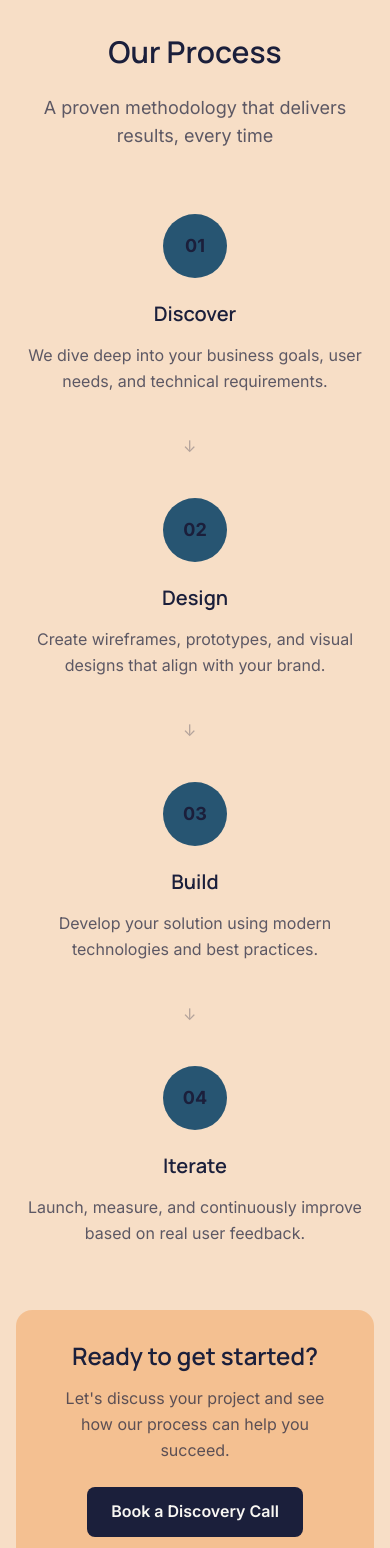
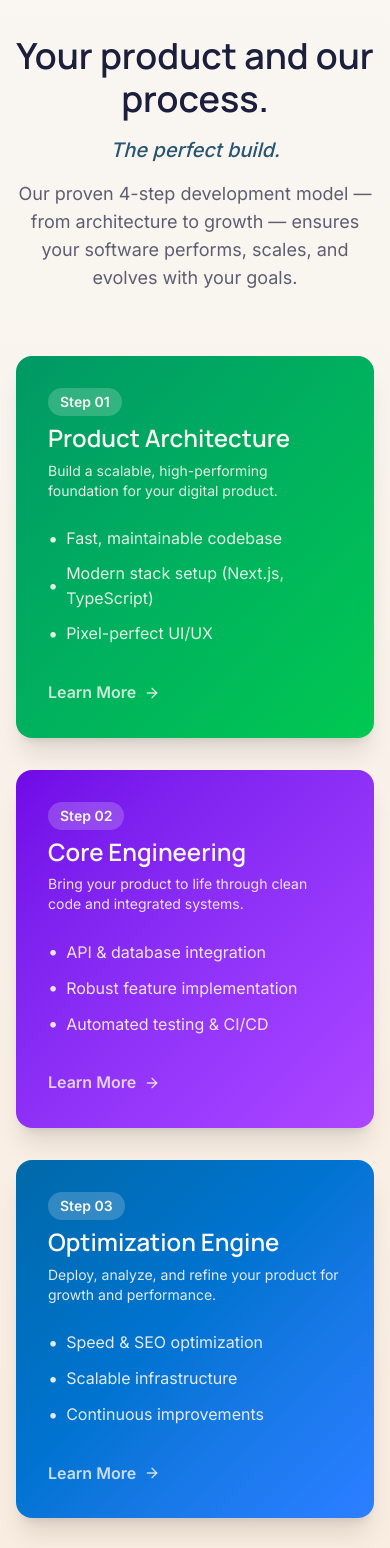
Before and after one commit to benthuro21/NorthHighDigital, a Next.js app: page / in a window 390 px wide. Shown: the part 4960-6508 px from the top of the page. Built offline with nearby package versions, Linux system fonts and the light colour scheme.

Commit message:
updated process section :)

```diff
--- a/src/app/(site)/_components/process.tsx
+++ b/src/app/(site)/_components/process.tsx
@@ -2,11 +2,67 @@
 
 import { motion } from "framer-motion";
 import { siteConfig } from "@/site.config";
+import { ArrowRight } from "lucide-react";
 
 export function Process() {
+  const steps = [
+    {
+      id: "Step 01",
+      title: "Product Architecture",
+      subtitle:
+        "Build a scalable, high-performing foundation for your digital product.",
+      color: "from-emerald-600 to-green-500",
+      results: [
+        "Fast, maintainable codebase",
+        "Modern stack setup (Next.js, TypeScript)",
+        "Pixel-perfect UI/UX",
+      ],
+    },
+    {
+      id: "Step 02",
+      title: "Core Engineering",
+      subtitle:
+        "Bring your product to life through clean code and integrated systems.",
+      color: "from-violet-700 to-purple-500",
+      results: [
+        "API & database integration",
+        "Robust feature implementation",
+        "Automated testing & CI/CD",
+      ],
+    },
+    {
+      id: "Step 03",
+      title: "Optimization Engine",
+      subtitle:
+        "Deploy, analyze, and refine your product for growth and performance.",
+      color: "from-sky-700 to-blue-500",
+      results: [
+        "Speed & SEO optimization",
+        "Scalable infrastructure",
+        "Continuous improvements",
+      ],
+    },
+    {
+      id: "Step 04",
+      title: "Continuous Partnership",
+      subtitle:
+        "Ongoing improvements, updates, and scaling as your goals evolve.",
+      color: "from-indigo-700 to-indigo-500",
+      results: [
+        "Monthly maintenance & support",
+        "Feature expansion & new releases",
+        "Growth analytics & insights",
+      ],
+    },
+  ];
+
   return (
-    <section id="process" className="py-24 bg-muted/30">
+    <section
+      id="process"
+      className="py-24 bg-gradient-to-b from-background to-muted/20"
+    >
       <div className="max-w-7xl mx-auto px-4 sm:px-6 lg:px-8">
+        {/* Header */}
         <motion.div
           initial={{ opacity: 0, y: 20 }}
           whileInView={{ opacity: 1, y: 0 }}
@@ -14,82 +70,80 @@ export function Process() {
           viewport={{ once: true }}
           className="text-center mb-16"
         >
-          <h2 className="text-3xl sm:text-4xl lg:text-5xl font-bold font-heading mb-6">
-            Our Process
+          <h2 className="text-4xl sm:text-5xl font-bold font-heading mb-4">
+            Your product and our process.
           </h2>
-          <p className="text-lg text-foreground/70 max-w-2xl mx-auto font-body">
-            A proven methodology that delivers results, every time
+          <p className="text-xl text-accent font-medium italic">
+            The perfect build.
+          </p>
+          <p className="text-lg text-foreground/70 max-w-2xl mx-auto mt-4 font-body">
+            Our proven 4-step development model — from architecture to growth —
+            ensures your software performs, scales, and evolves with your goals.
           </p>
         </motion.div>
 
-        <div className="relative">
-          {/* Connection line for desktop */}
-          <div className="hidden lg:block absolute top-1/2 left-0 right-0 h-0.5 bg-border transform -translate-y-1/2" />
-
-          <div className="grid grid-cols-1 md:grid-cols-2 lg:grid-cols-4 gap-8 lg:gap-4">
-            {siteConfig.process.map((step, index) => (
+        {/* Steps */}
+        <div className="grid grid-cols-1 md:grid-cols-2 lg:grid-cols-4 gap-8">
+          {steps.map((step, index) => (
             <motion.div
-                key={step.step}
+              key={step.id}
               initial={{ opacity: 0, y: 20 }}
               whileInView={{ opacity: 1, y: 0 }}
               transition={{ duration: 0.6, delay: index * 0.1 }}
               viewport={{ once: true }}
-                className="relative"
+              whileHover={{ y: -8 }}
+              className={`rounded-2xl p-8 text-background bg-gradient-to-br ${step.color} shadow-xl flex flex-col justify-between`}
             >
-                {/* Step number circle */}
-                <div className="flex items-center justify-center mb-6">
-                  <motion.div
-                    whileHover={{ scale: 1.1 }}
-                    className="relative w-16 h-16 bg-accent rounded-full flex items-center justify-center z-10"
-                  >
-                    <span className="text-foreground font-bold text-lg">
-                      {step.step}
+              <div>
+                <div className="flex items-center gap-2 mb-2">
+                  <span className="text-sm font-semibold bg-background/20 px-3 py-1 rounded-full">
+                    {step.id}
                   </span>
-                  </motion.div>
                 </div>
+                <h3 className="text-2xl font-semibold mb-2">{step.title}</h3>
+                <p className="text-background/90 text-sm mb-6">
+                  {step.subtitle}
+                </p>
 
-                {/* Content */}
-                <div className="text-center lg:text-left">
-                  <h3 className="text-xl font-semibold font-heading mb-4">
-                    {step.title}
-                  </h3>
-                  <p className="text-foreground/70 font-body leading-relaxed">
-                    {step.description}
-                  </p>
+                <div className="space-y-2 text-background/90">
+                  {step.results.map((result, i) => (
+                    <div key={i} className="flex items-center gap-2">
+                      <span className="text-lg">•</span>
+                      <span>{result}</span>
                     </div>
-
-                {/* Arrow for mobile */}
-                {index < siteConfig.process.length - 1 && (
-                  <div className="lg:hidden flex justify-center mt-8 mb-4">
-                    <motion.div
-                      animate={{ y: [0, 8, 0] }}
-                      transition={{ duration: 2, repeat: Infinity }}
-                      className="w-6 h-6 text-foreground/30"
-                    >
-                      ↓
-                    </motion.div>
-                  </div>
-                )}
-              </motion.div>
                   ))}
                 </div>
               </div>
 
-        {/* Bottom CTA */}
+              <motion.a
+                href={siteConfig.company.calendlyLink}
+                target="_blank"
+                rel="noopener noreferrer"
+                whileHover={{ scale: 1.05 }}
+                whileTap={{ scale: 0.95 }}
+                className="inline-flex items-center gap-2 text-background/80 font-semibold mt-8"
+              >
+                Learn More <ArrowRight className="w-4 h-4" />
+              </motion.a>
+            </motion.div>
+          ))}
+        </div>
+
+        {/* CTA */}
         <motion.div
           initial={{ opacity: 0, y: 20 }}
           whileInView={{ opacity: 1, y: 0 }}
           transition={{ duration: 0.6, delay: 0.4 }}
           viewport={{ once: true }}
-          className="text-center mt-16"
+          className="text-center mt-20"
         >
-          <div className="bg-muted/50 rounded-2xl p-8 max-w-2xl mx-auto">
+          <div className="bg-muted/50 rounded-2xl p-10 max-w-2xl mx-auto">
             <h3 className="text-2xl font-semibold font-heading mb-4">
-              Ready to get started?
+              Ready to start building?
             </h3>
             <p className="text-foreground/70 mb-6 font-body">
-              Let&apos;s discuss your project and see how our process can help
-              you succeed.
+              Let’s discuss your vision and see how our process can bring it to
+              life — from strategy to launch.
             </p>
             <motion.a
               href={siteConfig.company.calendlyLink}
```
Lines whose indentation alone changed are shown as unchanged.
